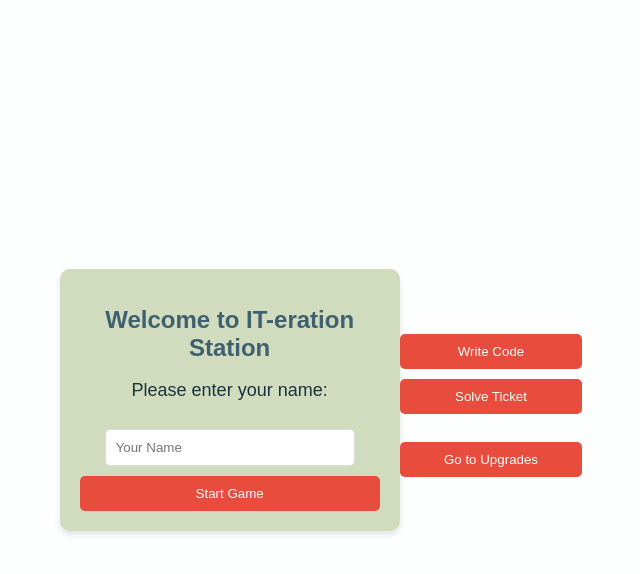
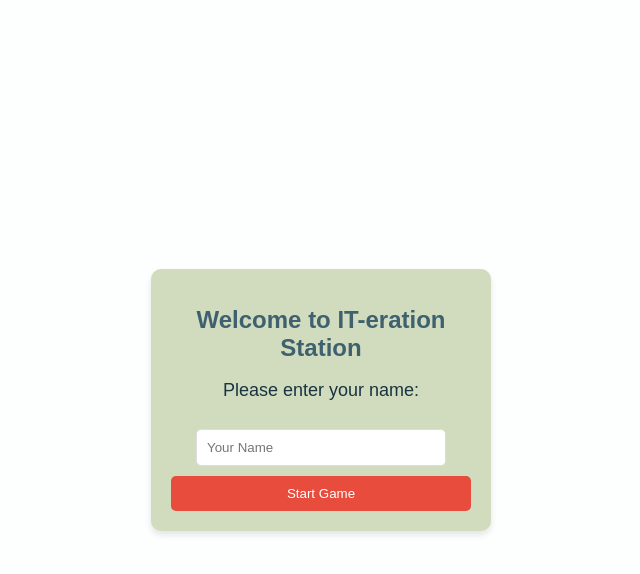
Before and after one commit to kaleidoscopicBrain/it-eration-station, a Flask app: page / in a window 1280 px wide. Shown: the top 574 px of the page, without its empty margins (319-959 px from the left). Run offline with Flask 3, Linux system fonts and the light colour scheme.

Commit message:
Update index.html

```diff
--- a/templates/index.html
+++ b/templates/index.html
@@ -27,19 +27,12 @@
             <div>
                 <button id="write_code" class="action-button">Write Code</button>
                 <button id="solve_ticket" class="action-button">Solve Ticket</button>
+                <a href="{{ url_for('upgrades') }}">
+                <button class="action-button">Go to Upgrades</button>
+    </a>
             </div>
         {% endif %}
     </div>
-
-    <div>
-    <button id="write_code" class="action-button">Write Code</button>
-    <button id="solve_ticket" class="action-button">Solve Ticket</button>
-    <br><br>
-    <a href="{{ url_for('upgrades') }}">
-        <button class="action-button">Go to Upgrades</button>
-    </a>
-</div>
-
 
     <script>
     // Cooldown time in milliseconds (e.g., 5 seconds)
```
